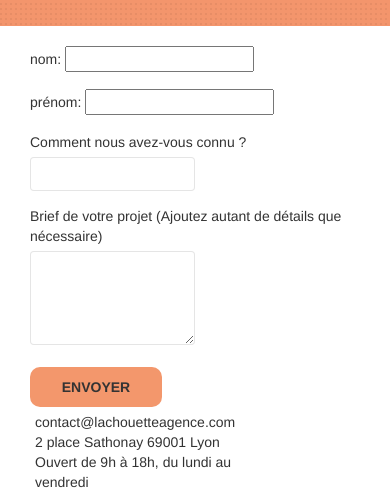
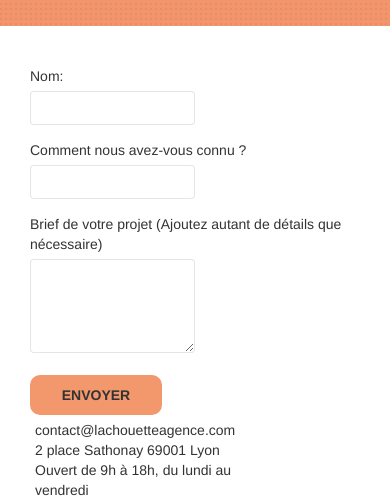
Before and after one commit to khouidersaid/oc-projet4, a plain HTML site: page page2.html in a window 390 px wide. Shown: the part 360-858 px from the top of the page. Drawn offline with Linux system fonts and the light colour scheme.

Commit message:
ajout de classe form-control au champs nom

```diff
--- a/page2.html
+++ b/page2.html
@@ -72,10 +72,7 @@
 				<div class="col-sm-5">
 					<form id="form_1">
 						<div class="form-group">
-							<label for="lastname">nom:</label> <input type="text" id="lastname">
-						</div>
-						<div class="form-group">
-							<label for="firstname">prénom:</label> <input type="text" id="firstname">
+							<label for="lastname">Nom:</label> <input class="form-control" type="text" id="lastname">
 						</div>
 						<div class="form-group">
 							<label for="input_504">
--- a/style.css
+++ b/style.css
@@ -1013,6 +1013,16 @@ h4 {
         text-align: center;
 
     }
+    .col-sm-5 {
+        margin-top: 10px;
+    }
+    .input {
+        border: solid 1px;
+    }
+    .form-group {
+        margin-bottom: 15px;
+        margin-top: 10px;
+    }
     .mail {
         display: block;
     }
```
